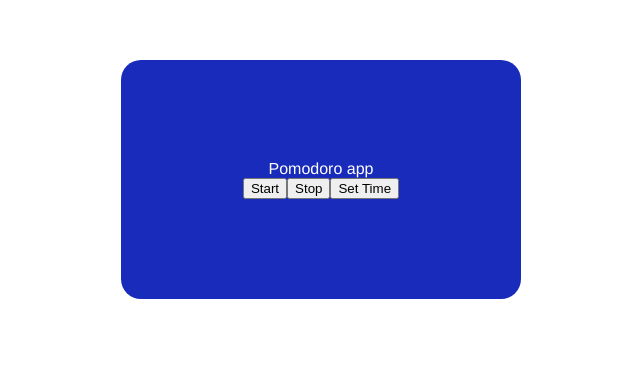
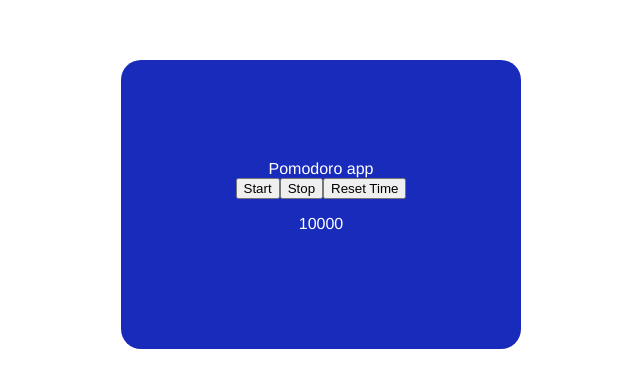
Before and after one commit to Rosalieba/pomodoro-app, a Vue app: page / in a window 1280 px wide. Shown: the top 388 px of the page, without its empty margins (319-959 px from the left). Built offline with nearby package versions, Linux system fonts and the light colour scheme.

Commit message:
Time is showing in the box

```diff
--- a/src/App.vue
+++ b/src/App.vue
@@ -5,7 +5,9 @@
 
   <button @click="startPomo">Start</button>
   <button @click="stopPomo">Stop</button>
-  <button @click="resetPomo">Set Time</button>
+  <button @click="resetPomo">Reset Time</button>
+
+  <p>{{ pomoTime }}</p>
 
  </div>
 
@@ -31,7 +33,7 @@ export default {
         console.log('before the while');
         do {
           this.pomoTime -= 1000;
-        } while (this.pomoTime <= 0);
+        } while (this.pomoTime < 0);
         console.log('I am in the startPomo method: ' + this.pomoTime);
       }, 1000);
       console.log('I am at the end of the startPomo.')
```
